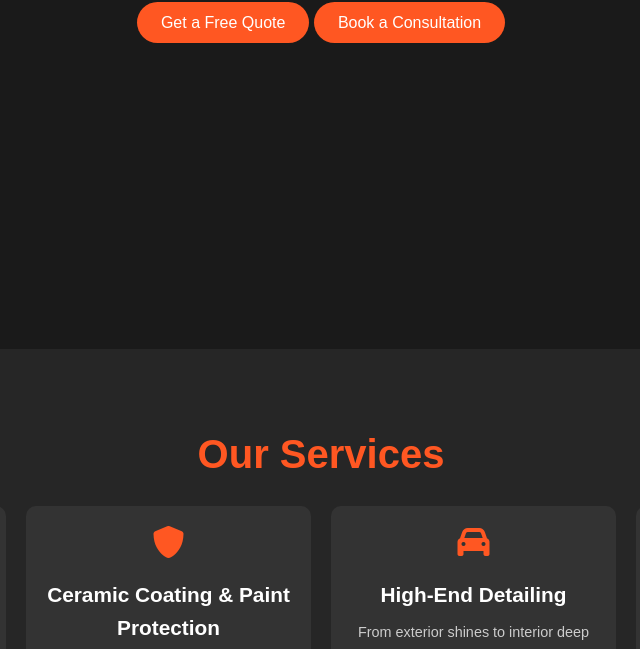
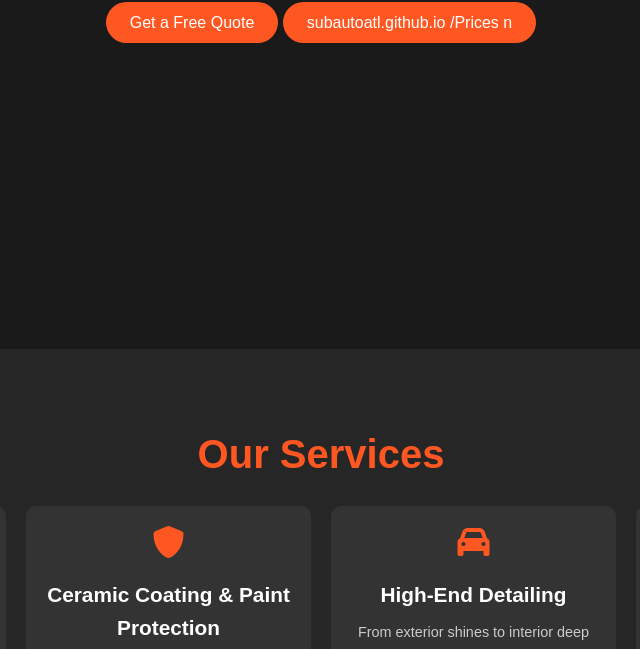
Before and after one commit to subautoatl/subautoatl.github.io, a plain HTML site: page index.html in a window 1280 px wide. Shown: the part 451-1100 px from the top of the page, without its empty margins (319-959 px from the left). Drawn offline with nearby package versions, Linux system fonts and the light colour scheme.

Commit message:
Update index.html

```diff
--- a/index.html
+++ b/index.html
@@ -275,7 +275,8 @@
       <h1>Transform Your Ride</h1>
       <p>Atlanta’s Premier Auto Customization Studio</p>
       <a href="#contact" class="cta-button">Get a Free Quote</a>
-      <a href="#consultation" class="cta-button">Book a Consultation</a>
+      <a href="#Pricing" class="cta-button">subautoatl.github.io
+/Prices n</a>
     </div>
   </div>
 
```
